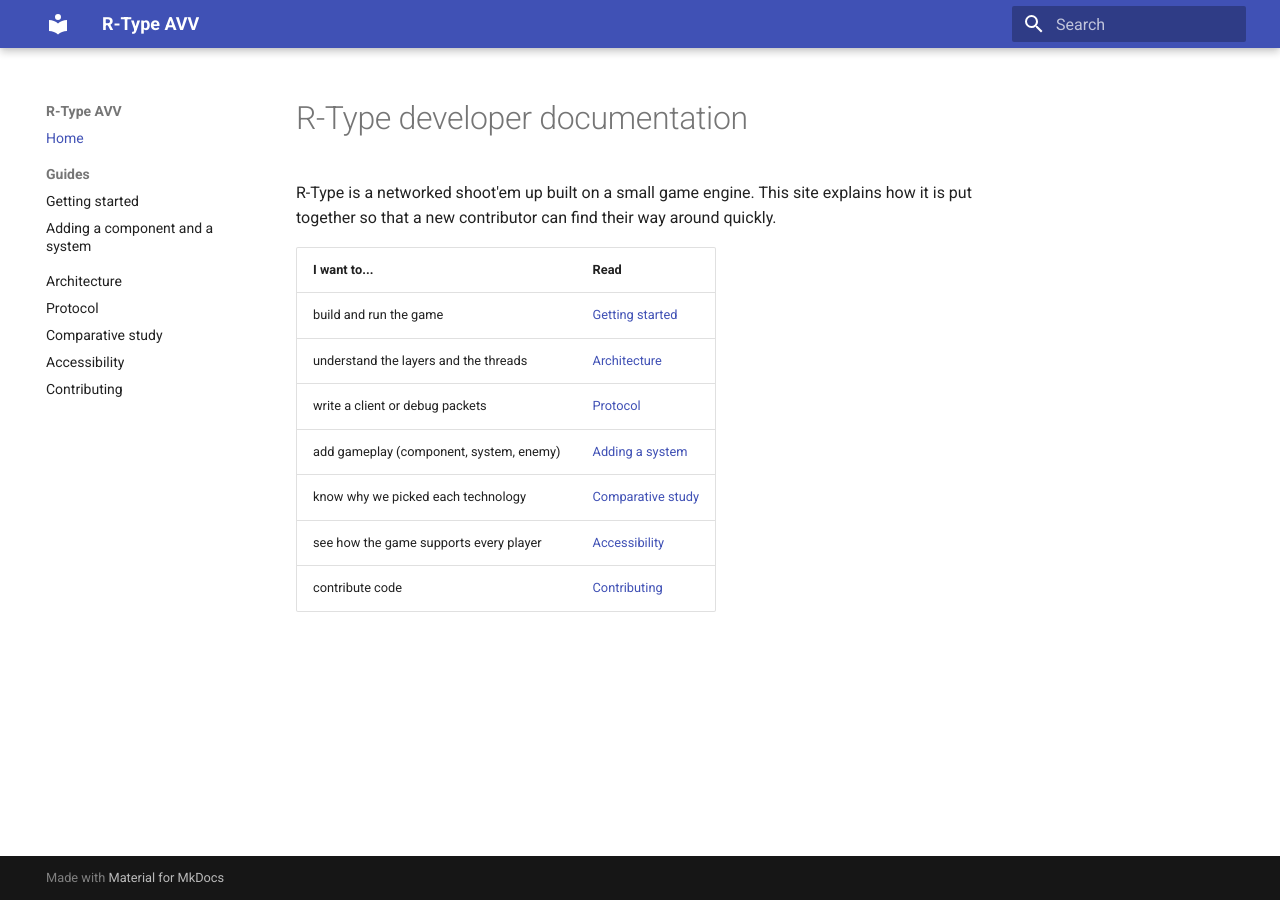
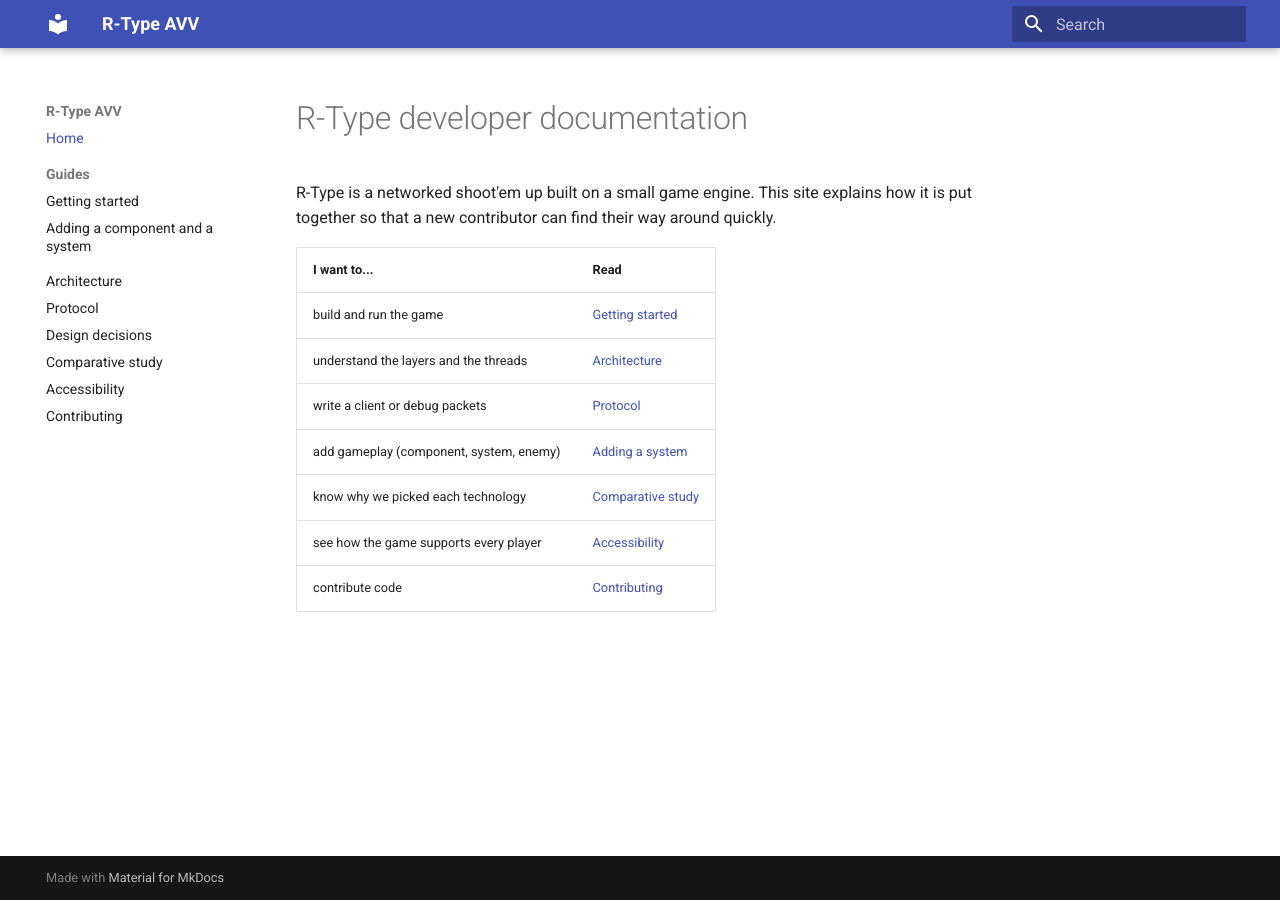
Before and after one commit to Chezrush/R-TYPE, an MkDocs documentation site: the page built from docs/index.md, in a window 1280 px wide. Built offline with MkDocs 1.6.1 and Material for MkDocs 9.7.7, drawn with Linux system fonts in a browser that asks for light colours.

Commit message:
chore(docs): modify mkdocs.yml for decisions.md

```diff
--- a/mkdocs.yml
+++ b/mkdocs.yml
@@ -23,6 +23,7 @@ nav:
       - Adding a component and a system: guides/adding-a-system.md
   - Architecture: architecture/overview.md
   - Protocol: protocol/rtype-protocol.md
+  - Design decisions: decisions.md
   - Comparative study: comparative-study.md
   - Accessibility: accessibility.md
   - Contributing: contributing.md
```
